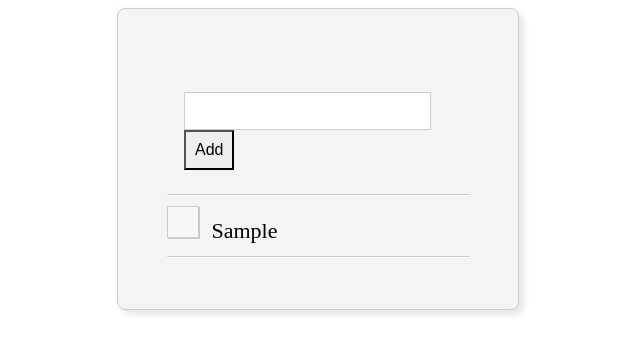
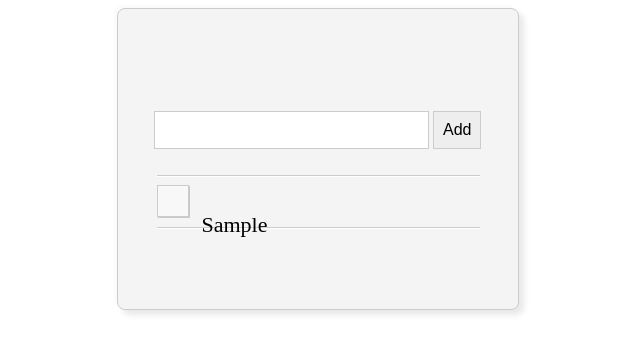
Before and after one commit to PokerEdge/duke-codetest, a plain HTML site: page index.html in a window 1280 px wide. Both pictures are taken after typing "Sample" into the empty fields and a click on the button "Add". Shown: the whole page, without its empty margins (322-962 px from the left). Drawn offline with Linux system fonts and the light colour scheme.

Commit message:
CSS style edits, JS review and Firefox and IE10 testing complete
CSS style edits, JS review and Firefox and IE10 testing complete.

Removed ‘keydown’ listener to minimize number of event listeners
applied to increase performance. All relevant browsers should perform
garbage collection properly. Notes added for application improvements
and expansions.

```diff
--- a/css/main.css
+++ b/css/main.css
@@ -1,3 +1,13 @@
+/* Notes
+    Outline: none; has been used several times to maintain consistancy with
+    mock ups but will hinder usability for keyboard only users. Business should
+    weight in on the decision to keep or remove this element highlight 'style' */
+/* Potential improvements and expansions
+    Create style that prevents overflow of extremely long TODO entry */
+
+/******************
+*** FORM STYLES ***
+******************/
 form {
     display: block;
     margin: 0 auto;
@@ -9,7 +19,9 @@ form {
     background: #f4f4f4;
     border-radius: 8px;
     color: #000;
-    box-shadow: 5px 5px 6px #e8e8e8, -3px -3px 3px #fbfbfb;
+    box-shadow:
+        5px 5px 6px #e8e8e8,
+        -3px -3px 3px #fbfbfb;
     overflow: hidden;
 }
 
@@ -19,74 +31,81 @@ legend {
 
 fieldset {
     margin: 40px auto 0px;
-    width: 67%; /* TODO: Edit this percentage */
+    width: 82.0025%;
     border: 0;
 }
 
 input[type=text] {
     font: 18px Arial, Helvetica, sans-serif;
+    width: 82.0025%;
     height: 34px;
     font-weight: 600;
     border: 1px solid #ccc;
+    outline: none;
 }
 
 .todo-button {
+    border: 1px solid #ccc;
     padding: 9px;
     margin: 0;
     background: #eee;
     font: 16px Arial, Helvetica, sans-serif;
     color: #000;
+    outline: none;
 }
 
     .todo-button--active {
         background: #2ecc71;
         color: #fff;
+        outline: none;
     }
 
 .user-prompt-text {
-    margin-top: 37px;
+    margin-top: 24px;
     font: 16px Arial, Helvetica, sans-serif;
     text-align: center;
     font-style: italic;
 }
 
 .todos {
-    margin: 16px 0px;
+    margin: 18px 0px 26px;
 }
 
-/* .container {
+.todo-text{
+    margin-left: 10px;
+    margin-top: 10px;
+    position: absolute;
+}
+
+.checkmark {
+    margin-top: 8px;
+    margin-bottom: 16px;
+}
+
+/************************
+*** TO DO LIST STYLES ***
+************************/
+.container {
+    display: block;
+    position: relative;
     box-shadow:
         0px -1px 0px #fff,
         0px -2px 0px #ccc,
         0px 1px 0px #ccc,
         0px 2px 0px #fff;
-    width: 67%;
+    width: 72%;
     margin: 0 auto;
+    margin-bottom: 2px;
     margin-top: 2px;
-    padding-top: 10px;
     height: 50px;
     align-content: center;
+    padding-left: 35px;
+    font-size: 22px;
 }
 
-.todo-label {
-    display: block;
-    position: relative;
-    padding-left: 35px;
-    margin-bottom: 12px;
-    cursor: pointer;
-    font-size: 22px;
-    font-family: Arial, Helvetica, sans-serif;
-}
-
-.todo-text{
-    margin-left: 10px;
-    margin-top: 10px;
-}
-
-.todo-label input {
+.container input {
     position: absolute;
     opacity: 0;
-    cursor: pointer;
     height: 0;
     width: 0;
 }
@@ -100,137 +119,28 @@ input[type=text] {
     background-color: #f8f8f8;
     box-shadow: 1px 1px 0px #c9c9c9;
     border: 1px solid #ccc;
+    cursor: pointer;
 }
 
-.container:hover input ~ .checkmark {
-    background: #f4f4f4;
-    left: 7px;
-    top: -1px;
-    width: 10px;
-    height: 20px;
-    border: solid #e47e30;
-    border-width: 0 6px 6px 0;
-    -webkit-transform: rotate(45deg);
-    -ms-transform: rotate(45deg);
-    transform: rotate(45deg);
-}
-
-.todo-label:hover input ~ .checkmark::after {
-    left: 7px;
-    top: -1px;
-    width: 10px;
-    height: 20px;
-    border: solid #e47e30;
-    border-width: 0 6px 6px 0;
-    -webkit-transform: rotate(45deg);
-    -ms-transform: rotate(45deg);
-    transform: rotate(45deg);
-} */
-
-.todo-text{
-    margin-left: 10px;
-    margin-top: 10px;
-}
-
-.checkmark {
-    margin-top: 10px;
-}
-
-/* CONTAINER NEEDS CONTAINER TO HANDLE PADDING */
-
-/* .todo-container {
-    box-shadow:
-        0px -1px 0px #fff,
-        0px -2px 0px #ccc,
-        0px 1px 0px #ccc,
-        0px 2px 0px #fff;
-    width: 67%;
-    margin: 0 auto;
-    margin-top: 2px;
-    padding-top: 10px;
-    height: 50px;
-    align-content: center;
-} */
-
-/* The container */
-.container {
-    display: block;
-    position: relative;
-
-    /* Recent additions from above */
-    box-shadow:
-        0px -1px 0px #fff,
-        0px -2px 0px #ccc,
-        0px 1px 0px #ccc,
-        0px 2px 0px #fff;
-    width: 67%; /* TODO: Edit this value */
-    margin: 0 auto;
-    margin-bottom: 12px;
-    margin-top: 2px;
-    padding-top: 10px;
-    height: 50px;
-    align-content: center;
-
-
-    padding-left: 35px;
-    /* margin-bottom: 12px; */
-    font-size: 22px;
-    -webkit-user-select: none;
-    -moz-user-select: none;
-    -ms-user-select: none;
-    user-select: none;
-  }
-
-  /* Hide the browser's default checkbox */
-  .container input {
-    position: absolute;
-    opacity: 0;
+.container input:hover ~ .checkmark{
     cursor: pointer;
-    height: 0;
-    width: 0;
-  }
-
-  /* Create a custom checkbox */
-  .checkmark {
-    position: absolute;
-    top: 0;
-    left: 0;
-    height: 30px;
-    width: 30px;
-    background-color: #f8f8f8;
-    box-shadow: 1px 1px 0px #c9c9c9;
-    border: 1px solid #ccc;
-
-  }
-
-  /* On mouse-over, add a grey background color */
-  .container:hover input ~ .checkmark {
-    background-color: #f8f8f8;
-  }
-
-  /* When the checkbox is checked, add a blue background */
-  .container input:hover ~ .checkmark{
-    cursor: default;
 }
 
 .todo-text:hover {
     cursor: pointer;
 }
 
-  /* Create the checkmark/indicator (hidden when not checked) */
 .checkmark:after {
     content: "";
     position: absolute;
     display: none;
 }
 
-  /* Show the checkmark when hover and when focus */
 .container input:hover ~ .checkmark:after,
 .container input:focus ~ .checkmark:after {
     display: block;
 }
 
-  /* Style the checkmark/indicator */
 .container .checkmark:after {
     cursor: pointer;
     left: 7px;
@@ -244,14 +154,16 @@ input[type=text] {
     transform: rotate(45deg);
 }
 
-/***********************
-**** MEDIA QUERIES *****
-***********************/
-
-/* TODO: Edit break point width and button width (maybe text input width) */
-@media screen and (max-width: 390px) {
+/********************
+*** MEDIA QUERIES ***
+********************/
+@media screen and (max-width: 399px) {
     .todo-button {
         margin: 10px auto 0;
-        width: 97.5%;
+        width: 100%;
+    }
+
+    input[type=text] {
+        width: 99%;
     }
 }
--- a/js/app.js
+++ b/js/app.js
@@ -1,12 +1,7 @@
-// Potential improvements and elaborations
+// Potential improvements and expansions
     // Hook up application to a database
     // Replace synchronous dynamic code insertions with async code
     // Handle the use case of very long to-do text addition for better UX
-    // Possibly refactor to use constructor function called AddToDo(text)
-
-
-// Add hover effect to show check box on hover (of label)
-
 +function() {
     'use strict';
 
@@ -15,28 +10,23 @@
     const todoField = document.querySelector('.todo-field');
     const todoList = document.querySelector('.todos');
 
-    todoField.addEventListener('keydown', () => {
+    todoField.addEventListener('keyup', () => {
         todoAddButton.classList.add('todo-button--active');
-    });
-
-    todoField.addEventListener('keyup', () => {
         if(todoField.value.trim() === '') {
             todoAddButton.classList.remove('todo-button--active');
         }
     });
 
     todoAddButton.addEventListener('click', (event) => {
-        // TODO: Replace with database request when backend is active
+        // Replace event.preventDefaul() database request when backend is active
+        // Make addTodo() call asynchronous when backend is active
         event.preventDefault();
         if(todoField.value.trim() !== '') addTodo();
-
-        // TODO: Run on completion of async code when backend is active
         todoAddButton.classList.remove('todo-button--active');
         todoField.value = '';
     });
 
     function addTodo() {
-
         let todoToAdd = document.createElement('div'); // Create container
         todoToAdd.classList.add('container');
 
@@ -62,6 +52,7 @@
         userPrompt.remove();
 
         todoLabel.addEventListener('click', () => {
+            // Remove event listeners here on todoToAdd children if using legacy IE versions
             todoToAdd.remove();
             if(todoList.childElementCount === 0) todoList.prepend(userPrompt);
         });
```
Lines whose indentation alone changed are shown as unchanged.
